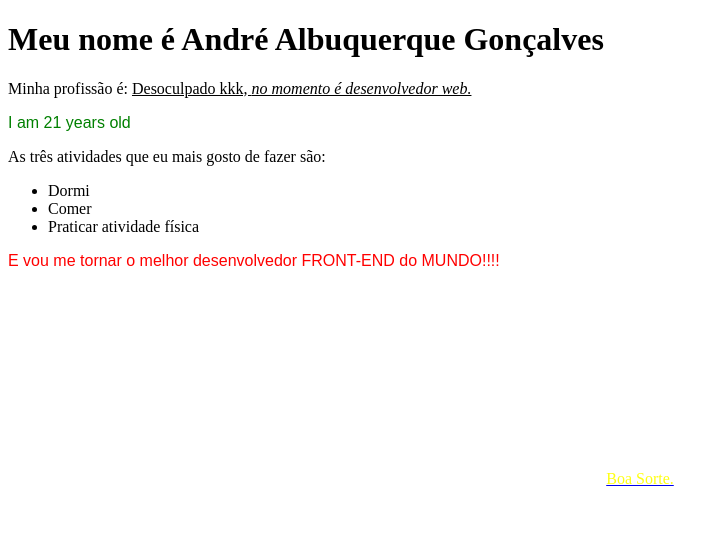
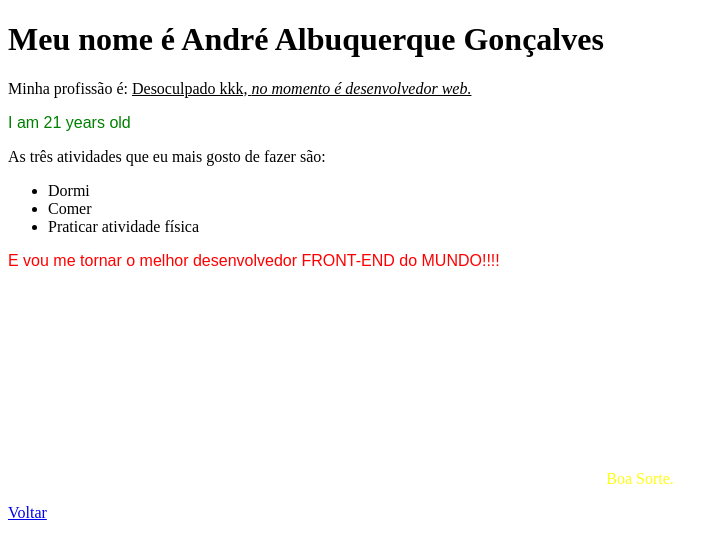
Before and after one commit to andre-albuquerque01/Lista_estudos, a plain HTML site: page Aulas/Atividade/atividade01.html in a window 1280 px wide. Shown: the whole page, without its empty margins (0-728 px from the left). Drawn offline with Linux system fonts and the light colour scheme.

Commit message:
Alteração

```diff
--- a/Aulas/Atividade/atividade01.html
+++ b/Aulas/Atividade/atividade01.html
@@ -20,9 +20,11 @@
     </ul>
 
 <p id="afirmacao">E vou me tornar o melhor desenvolvedor FRONT-END do MUNDO!!!!</p>
-<a href="../../index.html"><p id="boa">
+<p id="boa">
     Boa Sorte.
-</p></a>
+</p>
+
+<a href="../../index.html">Voltar</a>
 </body>
 
 </html>
```
